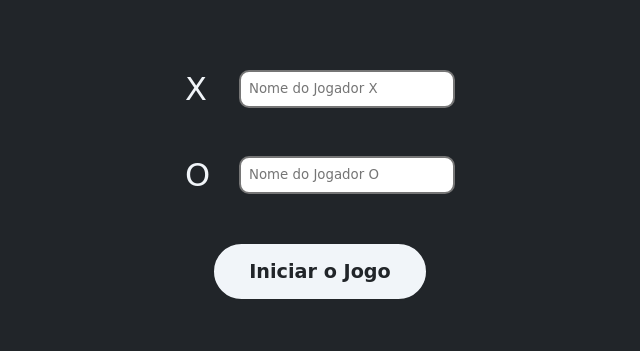
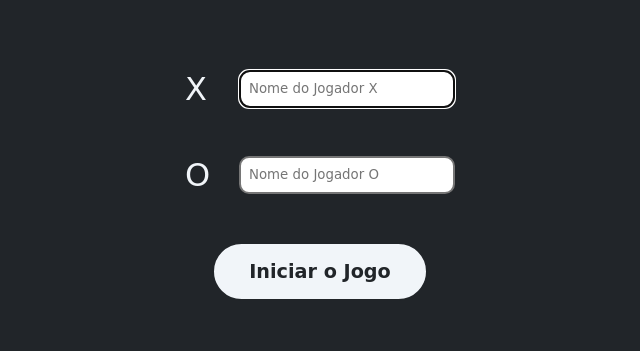
Before and after one commit to aleretamero/tic-tac-toe, a plain HTML site: page index.html in a window 1280 px wide. Shown: the part 223-574 px from the top of the page, 320-960 px from the left. Drawn offline with Linux system fonts and the light colour scheme; a web font is replaced by a local one.

Commit message:
Update index.html

```diff
--- a/index.html
+++ b/index.html
@@ -27,17 +27,17 @@
         </div>
       </header>
       <div class="container-main">
-        <div class="container-players">
+        <form class="container-players">
           <div class="container-player">
             <label for="player-x">X</label>
-            <input type="text" name="player-x" id="player-x" placeholder="Nome do Jogador X" autocomplete="off" />
+            <input type="text" name="player-x" id="player-x" placeholder="Nome do Jogador X" autocomplete="off" autofocus/>
           </div>
           <div class="container-player">
             <label for="player-circle">O</label>
             <input type="text" name="player-circle" id="player-circle" placeholder="Nome do Jogador O" autocomplete="off" />
           </div>
           <button class="start-game-btn">Iniciar o Jogo</button>
-        </div>
+        </form>
         <div class="game">
           <p class="situation-game"><span id="turn-player"></span></p>
           <div class="board">
```
